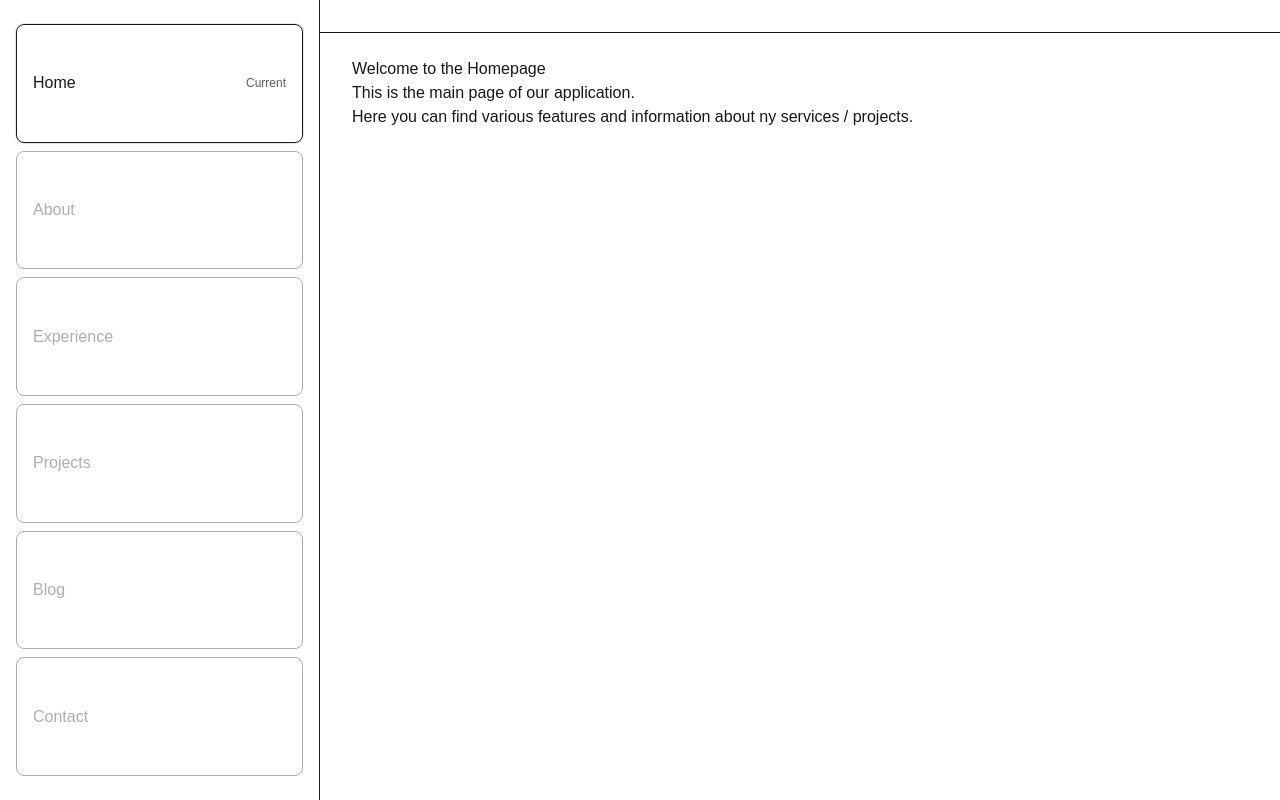
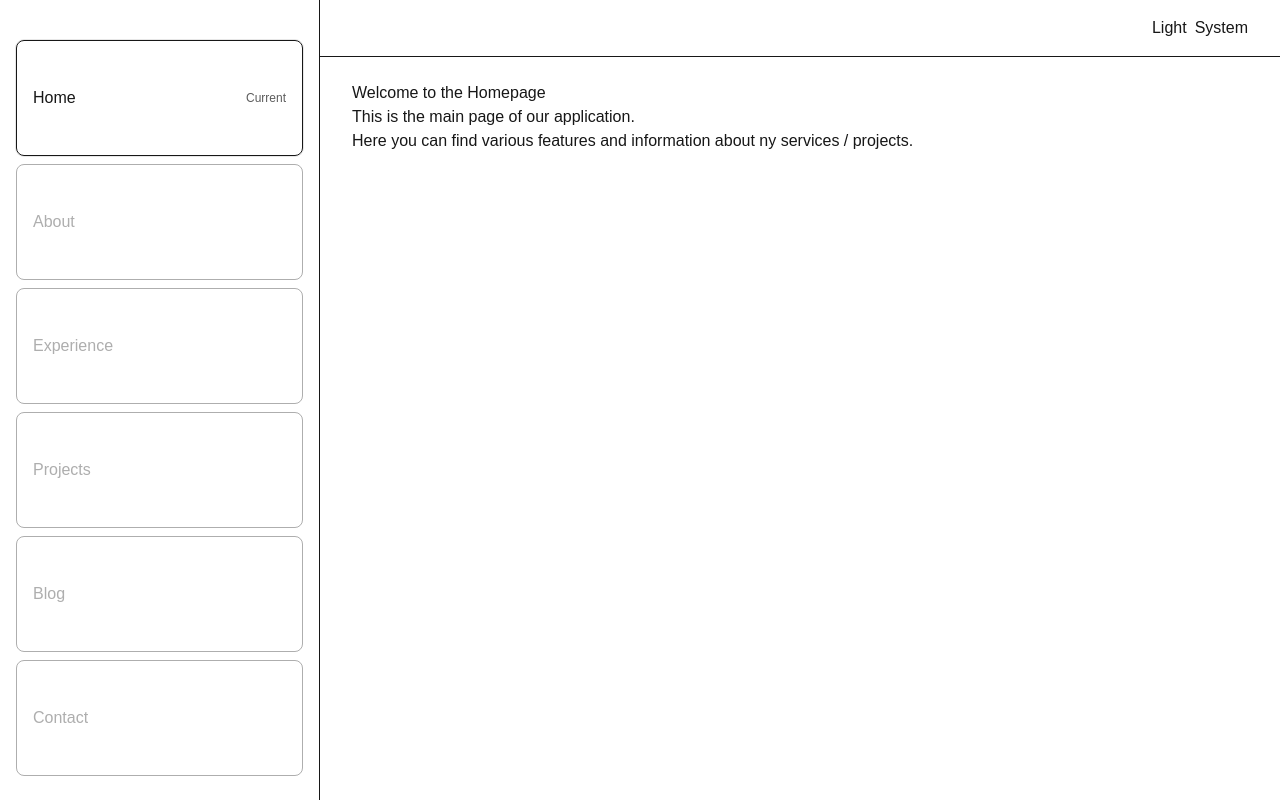
Before and after one commit to tigerkaplan/pp_2026, a Next.js app: page / in a window 1280 px wide. Built offline with nearby package versions, Linux system fonts and the light colour scheme.

Commit message:
feat(layout): integrate breadcrumbs and theme toggle into top bar

```diff
--- a/app/layout.tsx
+++ b/app/layout.tsx
@@ -1,6 +1,10 @@
 import type { Metadata } from "next";
 import "./globals.css";
 import { MainNav } from "@/components/navigation/MainNav";
+import Providers from "./providers";
+import { ThemeToggle } from "@/components/providers/ThemeToggle";
+import { Breadcrumbs } from "@/components/navigation/Breadcrumbs";
+
 
 export const metadata: Metadata = {
   title: "Portfolio",
@@ -11,6 +15,7 @@ export default function RootLayout({ children }: { children: React.ReactNode })
   return (
     <html lang="en" suppressHydrationWarning>
       <body className="min-h-screen" suppressHydrationWarning>
+        <Providers>
           <div className="min-h-screen flex flex-col lg:flex-row">
             <header className="lg:hidden sticky top-0 z-50 border-b bg-background/80 backdrop-blur">
               <div className="px-4 py-3">
@@ -26,7 +31,15 @@ export default function RootLayout({ children }: { children: React.ReactNode })
 
             <main className="flex-1 min-w-0">
               <div className="w-full border-b">
-              <div className="mx-auto w-full max-w-screen-2xl px-4 sm:px-6 lg:px-8 py-4" />
+                <div className="mx-auto w-full max-w-screen-2xl px-4 sm:px-6 lg:px-8 py-4 flex items-center justify-between gap-4">
+                  <div className="min-w-0">
+                    <Breadcrumbs />
+                  </div>
+
+                  <div className="shrink-0">
+                    <ThemeToggle />
+                  </div>
+                </div>
               </div>
 
               <div className="mx-auto w-full max-w-screen-2xl px-4 sm:px-6 lg:px-8 py-6">
@@ -34,6 +47,7 @@ export default function RootLayout({ children }: { children: React.ReactNode })
               </div>
             </main>
           </div>
+        </Providers>
       </body>
     </html>
   );
--- a/components/navigation/MainNav.tsx
+++ b/components/navigation/MainNav.tsx
@@ -2,8 +2,13 @@ import { NavLinks } from "./NavLinks";
 
 export const MainNav = () => {
   return (
-    <nav className="flex-1 h-full">
-      <NavLinks />
+    <nav className="flex h-full flex-col">
+      <div className="flex items-center justify-end">
+      </div>
+
+      <div className="mt-4 flex-1">
+        <NavLinks />
+      </div>
     </nav>
   );
 };
```
Lines whose indentation alone changed are shown as unchanged.
